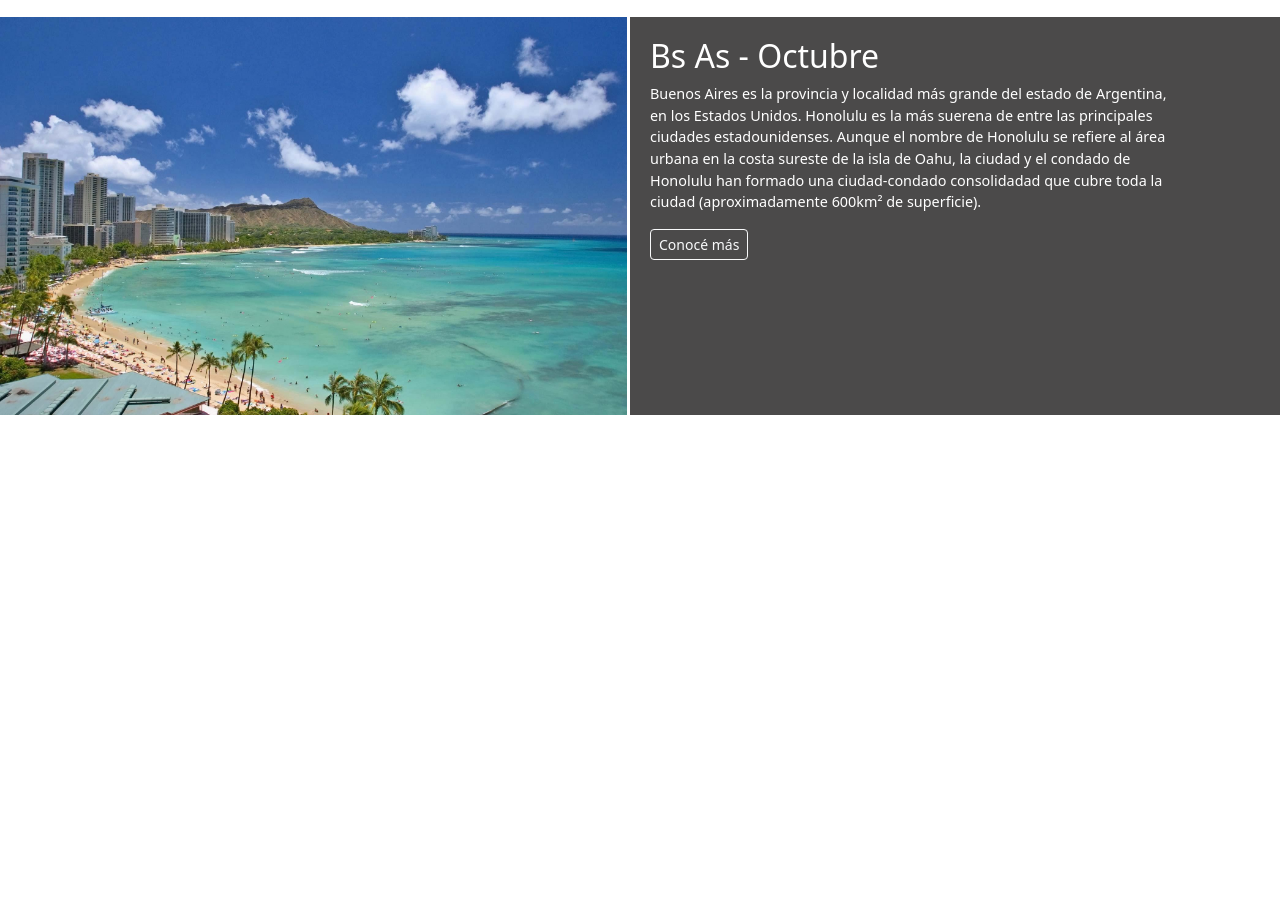
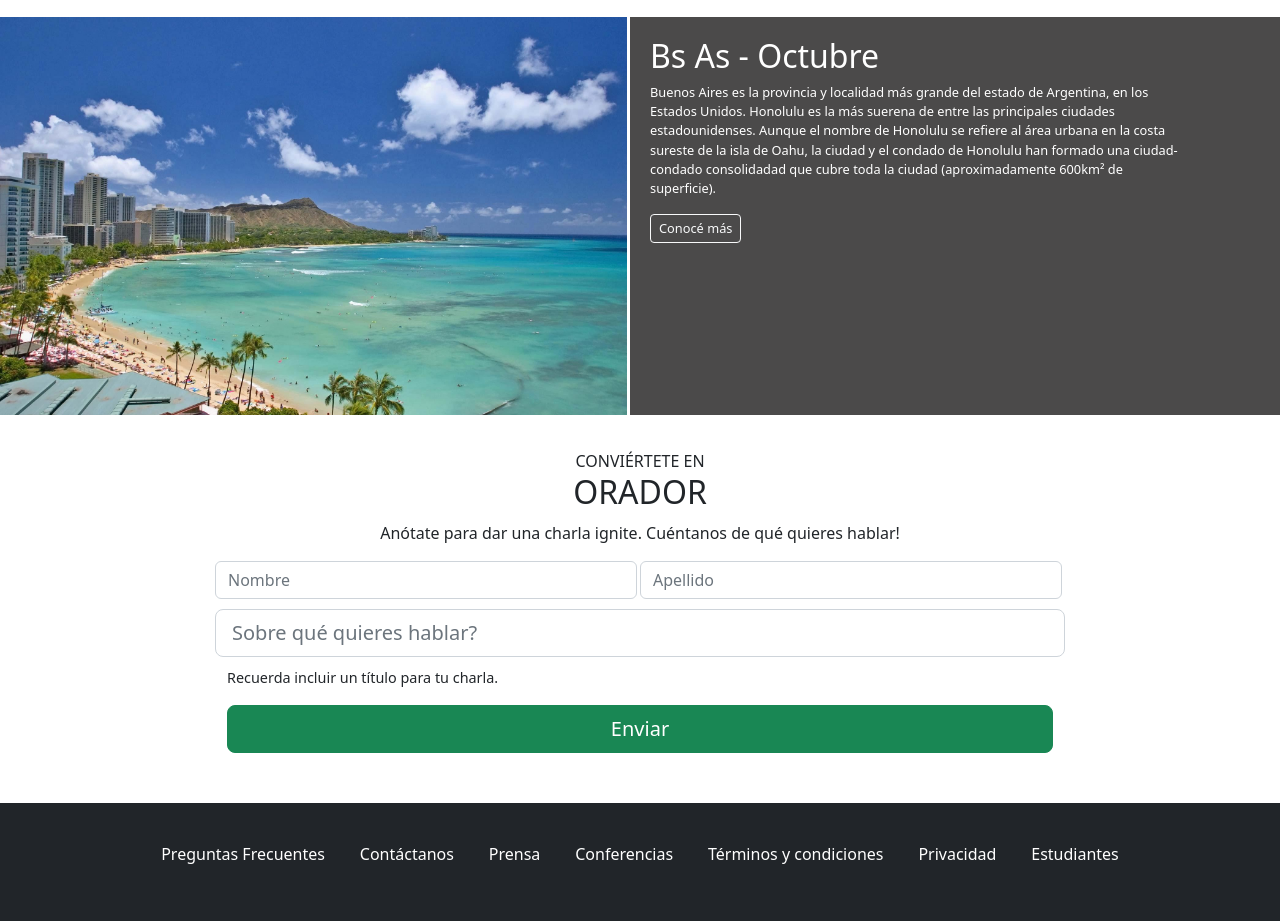
Before and after one commit to martiubi/CaC, a plain HTML site: page index.html in a window 1280 px wide. Shown: the part 1627-2548 px from the top of the page. Before the commit the page ends 2042 px from the top, so only its background shows below. Drawn offline with Linux system fonts and the light colour scheme.

Commit message:
updates 1:25am

```diff
--- a/index.html
+++ b/index.html
@@ -144,6 +144,7 @@
       </div>
 
       <!--PUBLICIDAD-->
+
       <div class="container-fluid publicidad">
         <div class="row">
           <div class="col">
@@ -152,12 +153,51 @@
           <div class="col texto-publicidad">
             <h2>Bs As - Octubre</h2>
             <p class="publicidad-p">Buenos Aires es la provincia y localidad más grande del estado de Argentina, en los Estados Unidos. Honolulu es la más suerena de entre las principales ciudades estadounidenses. Aunque el nombre de Honolulu se refiere al área urbana en la costa sureste de la isla de Oahu, la ciudad y el condado de Honolulu han formado una ciudad-condado consolidadad que cubre toda la ciudad (aproximadamente 600km² de superficie).</p>
-            <button type="button" class="btn btn-sm btn-outline-light">Conocé más</button>
+            <button type="button" class="btn btn-sm btn-outline-light boton-publicidad">Conocé más</button>
           </div>
         </div>
       </div>
 
+      <!--FORM-->
 
+      <br>
+
+      <div class="container-fluid">
+
+        <p class="oradores-p">CONVIÉRTETE EN</p>
+        <h2 class="oradores-h2">ORADOR</h2>
+        <p class="formulario-p">Anótate para dar una charla ignite. Cuéntanos de qué quieres hablar!</p>
+
+        <div class="formulario">
+          <form>
+            <div class="row">
+              <div class="col col-formulario">
+                <input type="text" class="form-control" placeholder="Nombre">
+              </div>
+              <div class="col">
+                <input type="text" class="form-control" placeholder="Apellido">
+              </div>
+              <input class="form-control form-control-lg tema-form" type="text" placeholder="Sobre qué quieres hablar?">
+            </div>
+            <p class="tema-p">Recuerda incluir un título para tu charla.</p>
+            <button type="button" class="btn btn-primary btn-lg btn-success boton-enviar">Enviar</button>
+          </form>
+        </div>
+      </div>
+
+      <!--FOOTER-->
+
+        <footer id="sticky-footer" class="flex-shrink-0 py-4 bg-dark text-white-50">
+          <ul class="container footer-lista">
+            <li class="footer-lista-li"><a class=" footer-lista-a" href="#">Preguntas Frecuentes</a></li>
+            <li class="footer-lista-li"><a class=" footer-lista-a" href="#">Contáctanos</a></li>
+            <li class="footer-lista-li"><a class=" footer-lista-a" href="#">Prensa</a></li>
+            <li class="footer-lista-li"><a class=" footer-lista-a" href="#">Conferencias</a></li>
+            <li class="footer-lista-li"><a class=" footer-lista-a" href="#">Términos y condiciones</a></li>
+            <li class="footer-lista-li"><a class=" footer-lista-a" href="#">Privacidad</a></li>
+            <li class="footer-lista-li"><a class=" footer-lista-a" href="#">Estudiantes</a></li>
+          </ul>
+        </footer>
 
     <script src="js\bootstrap.min.js"></script>
     <script src="js\bootstrap.js"></script>
--- a/styles.css
+++ b/styles.css
@@ -16,10 +16,12 @@
     text-align: end;
     top:30%;
     margin-right: -7%;
+    display: flex;
+
 }
 
 h5{
-    font-size: 2rem;
+    font-size: 3rem;
 }
 
 .carousel-p{
@@ -61,9 +63,11 @@ h5{
 .publicidad{
     margin-top:20px;
 }
+
 .col{
     padding:0 3px 0 0 ;
 }
+
 .img-publicidad{
     float:left;
     max-width: 100%;
@@ -79,6 +83,66 @@ h5{
 }
 
 .publicidad-p{
-    font-size: .9rem;
+    font-size: 1vw;
     padding-right: 15%;
 }
+
+.boton-publicidad{
+    font-size:1vw;
+    }
+
+.formulario-p{
+    font-size: 1rem;
+}
+
+
+.form{
+    display: block;
+    justify-content: center;
+    align-items: center;
+    width: 500px;
+
+  }
+
+  .formulario{
+    display: flex;
+    justify-content: center;
+    align-items: center;
+  }
+
+  .tema-form{
+    margin-top:10px;
+    width:100%;
+  }
+
+  .tema-p{
+    text-align: left;
+    margin-top: 10px;
+    font-size: .9rem;
+  }
+
+  .boton-enviar{
+    width: 100%;
+  }
+
+  footer{
+    margin-top: 50px;
+  }
+
+ .footer-lista{
+    list-style: none;
+ }
+
+ .footer-lista-li{
+    display:inline-block;
+    padding:1.2vw;
+ }
+
+ .footer-lista-a{
+    color: white;
+    text-decoration: none;
+ }
+
+ .footer-lista-a:hover{
+    color: green;
+ }
```
